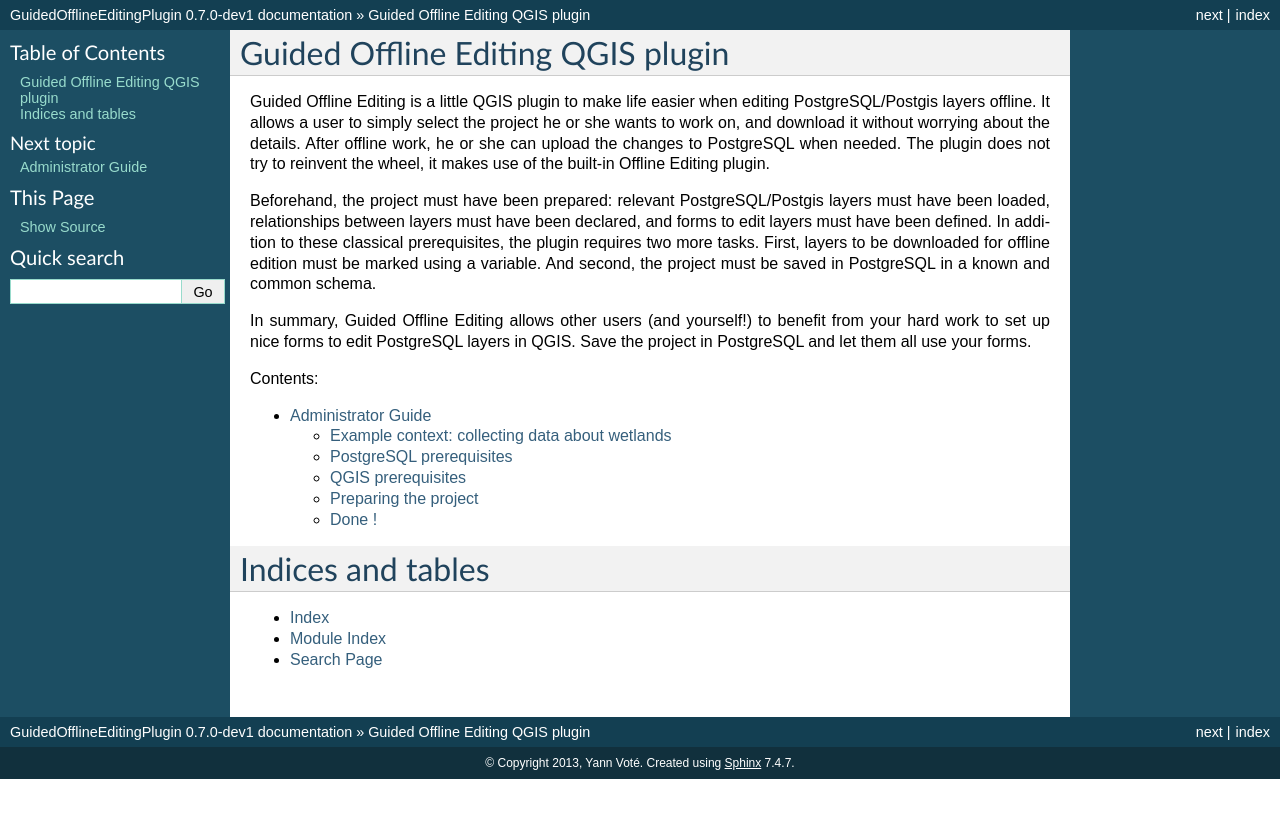
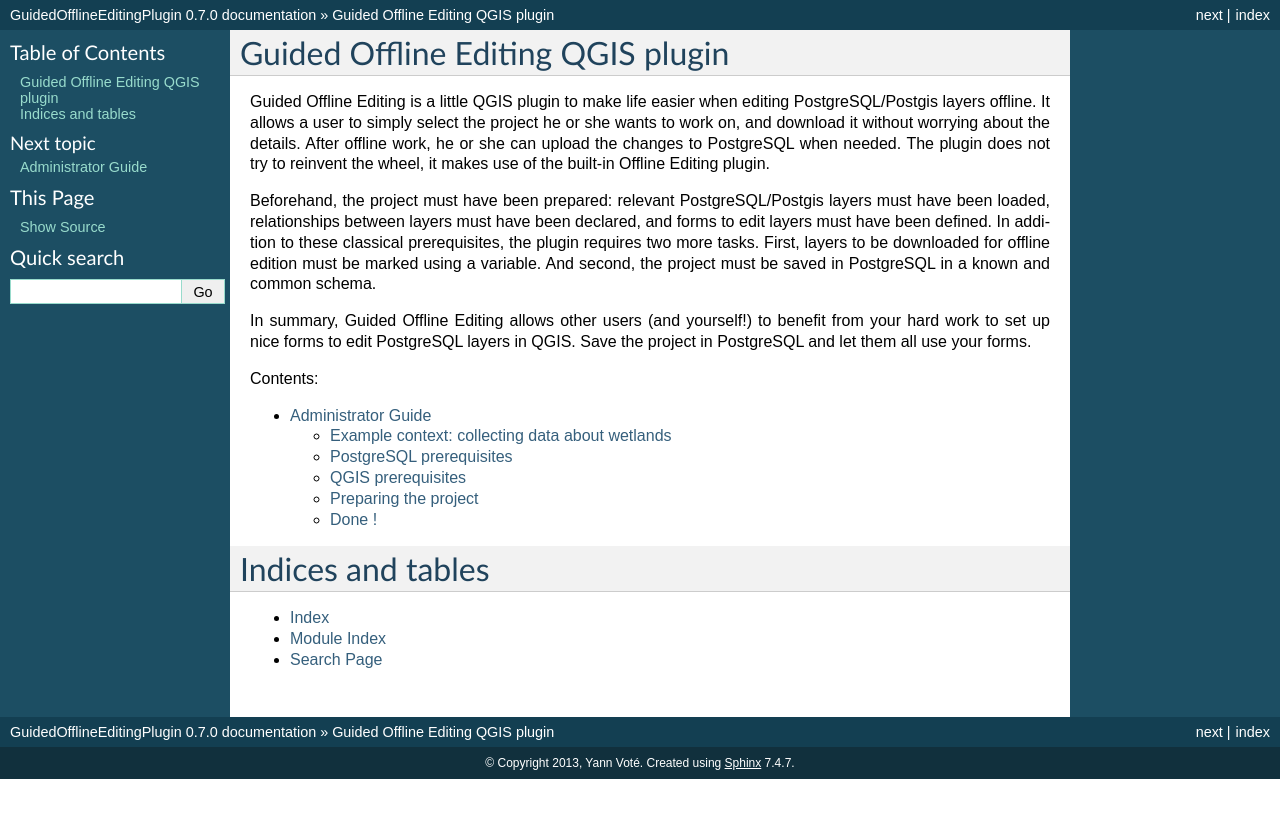
Before and after one commit to ygversil/qgis-guided-offline-editing, a Sphinx documentation site: the page built from help/source/index.rst, in a window 1280 px wide. Shown: the top 818 px of the page. Built offline with Sphinx 7.4.7, drawn with Linux system fonts in a browser that asks for light colours; formulas are drawn with MathJax 3.

Commit message:
Bump version: 0.7.0-dev1 → 0.7.0

```diff
--- a/help/source/conf.py
+++ b/help/source/conf.py
@@ -47,9 +47,9 @@
 # built documents.
 #
 # The short X.Y version.
-version = '0.7.0-dev1'
+version = '0.7.0'
 # The full version, including alpha/beta/rc tags.
-release = '0.7.0-dev1'
+release = '0.7.0'
 
 # The language for content autogenerated by Sphinx. Refer to documentation
 # for a list of supported languages.
--- a/metadata.txt
+++ b/metadata.txt
@@ -10,7 +10,7 @@
 name=Guided Offline Editing
 qgisMinimumVersion=3.10
 description=Extend the built-in Offline Editing plugin providing automated processes
-version=0.7.0-dev1
+version=0.7.0
 author=Yann Voté
 email=ygversil@lilo.org
 
```
Also changed, not shown: .bumpversion.cfg.
